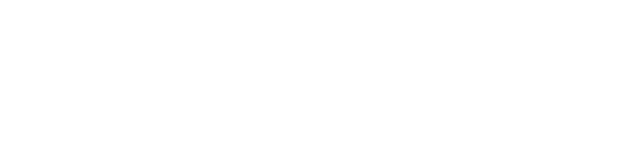
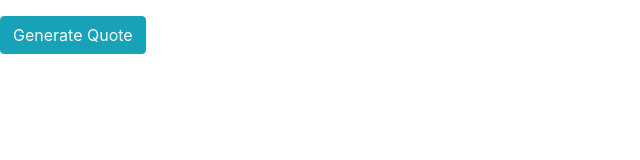
Before and after one commit to Tally2014/WebDev-Practice3-RandomQuotes, a plain HTML site: page index.html in a window 1280 px wide. Shown: the whole page, without its empty margins (0-640 px from the left). Drawn offline with nearby package versions, Linux system fonts and the light colour scheme.

Commit message:
Add Html Elements

```diff
--- a/index.html
+++ b/index.html
@@ -5,10 +5,22 @@
     <meta http-equiv="X-UA-Compatible" content="IE=edge">
     <meta name="viewport" content="width=device-width, initial-scale=1.0">
     <title>Project 3</title>
+    <link rel="stylesheet" href="https://stackpath.bootstrapcdn.com/bootstrap/4.5.2/css/bootstrap.min.css">
+    <link rel="shortcut icon" type="image/png" href="quote.png" />
     <link rel="stylesheet" href="app.css">
 </head>
 <body>
-
+    <main class="app">
+        <div class="quotes-container">
+            <div class="inner-quotes-container">
+                <p id="quote"></p>
+                <h3 id="author"></h3>
+              </div>
+              <div class="quote-btn">
+                <button class="btn btn-info" id="generate">Generate Quote</button>
+              </div>
+        </div>
+    </main>
     <script src="script.js"></script>
 </body>
 </html>
```
Also changed, not shown: quote.png (added).
